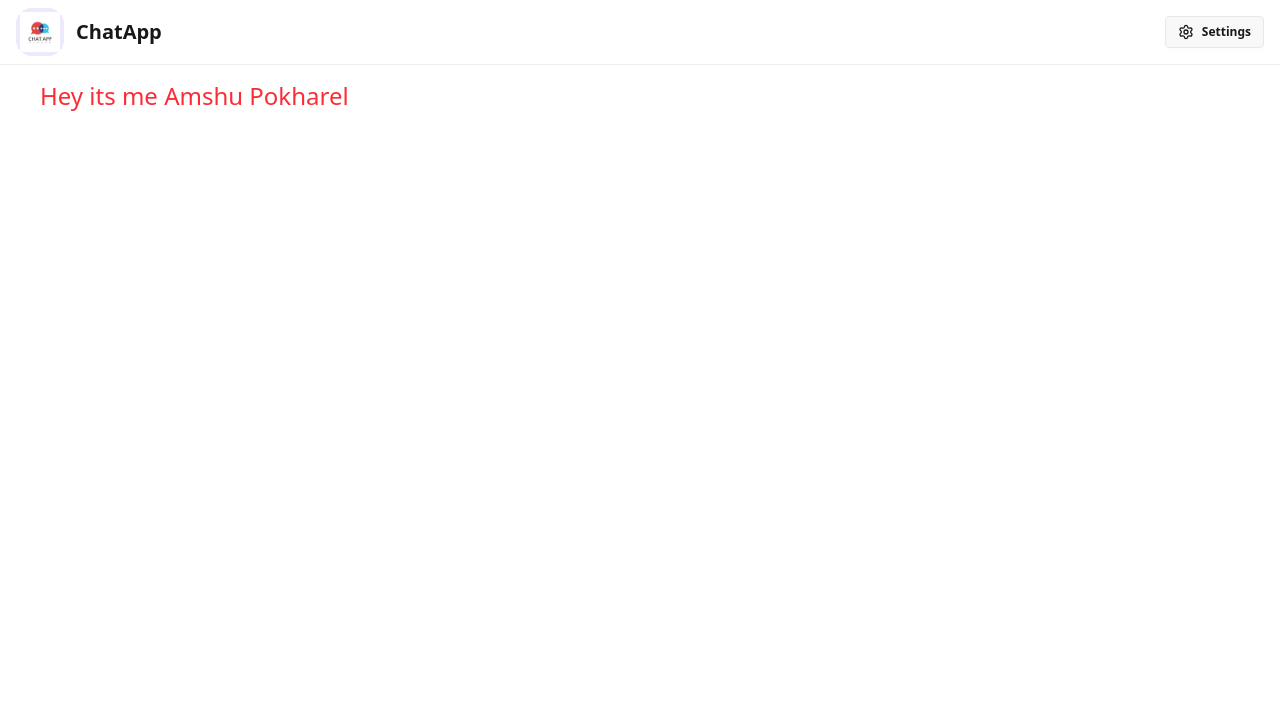
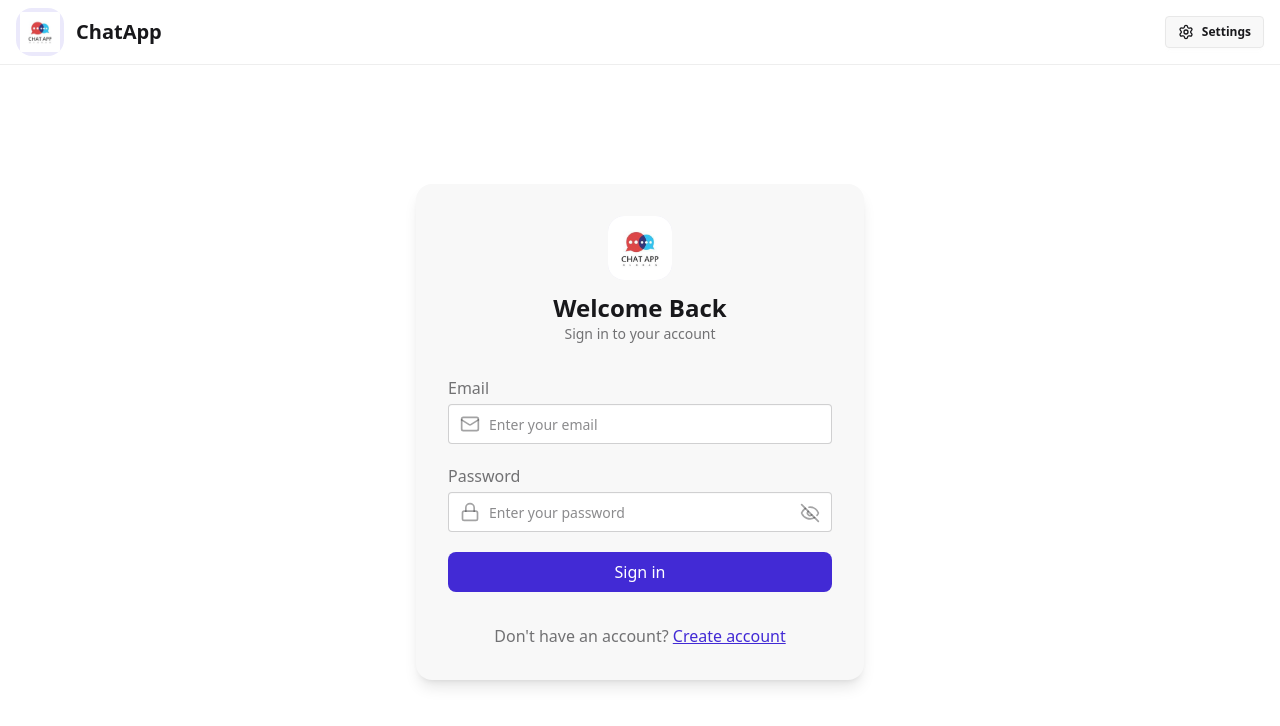
Before and after one commit to udira-re/ChatApplication, a React (Vite) app: page /login in a window 1280 px wide. Shown: the top 726 px of the page. Built offline with nearby package versions, Linux system fonts and the light colour scheme.

Commit message:
feat: login page ui is done

```diff
--- a/src/layout/layout.tsx
+++ b/src/layout/layout.tsx
@@ -17,7 +17,7 @@ export default function Layout() {
   }, [setIsCheckingAuth])
 
   useEffect(() => {
-    const publicRoutes = ["/login", "/register", "/settings"]
+    const publicRoutes = ["/login", "/register", "/settings", "/profile"]
 
     if (!isCheckingAuth && !authUser && !publicRoutes.includes(location.pathname)) {
       navigate("/login")
--- a/src/pages/LoginPage.tsx
+++ b/src/pages/LoginPage.tsx
@@ -1,7 +1,110 @@
+import { yupResolver } from "@hookform/resolvers/yup"
+import { Mail, Lock, Eye, EyeOff, Loader2 } from "lucide-react"
+import { useState } from "react"
+import { useForm } from "react-hook-form"
+import { Link } from "react-router"
+import * as yup from "yup"
+
+import Logo from "../assets/logo.jpg"
+import InputField from "../component/reuseable/InputFeild"
+import { useAuthStore } from "../store/store"
+
+// Validation schema
+const loginSchema = yup.object().shape({
+  email: yup.string().email("Invalid email").required("Email is required"),
+  password: yup
+    .string()
+    .required("Password is required")
+    // eslint-disable-next-line no-magic-numbers
+    .min(8, "Password must be at least 8 characters"),
+})
+
+type LoginFormData = yup.InferType<typeof loginSchema>
+
 export default function LoginPage() {
+  const [showPassword, setShowPassword] = useState(false)
+  const { login, isLogging } = useAuthStore()
+  const {
+    register,
+    handleSubmit,
+    formState: { errors },
+  } = useForm<LoginFormData>({
+    resolver: yupResolver(loginSchema),
+  })
+
+  const onSubmit = (data: LoginFormData) => {
+    login(data)
+    // 🔑 Call login API here
+  }
+
   return (
-    <>
-      <div className="text-2xl text-red-500">Hey its me Amshu Pokharel</div>
-    </>
+    <div className="h-screen flex items-center justify-center p-6">
+      <div className="w-full max-w-md space-y-8 bg-base-200 p-8 rounded-2xl shadow-lg">
+        {/* Logo */}
+        <div className="text-center">
+          <div className="size-16 rounded-2xl bg-primary/10 flex items-center justify-center group-hover:bg-primary/20 transition-colors overflow-hidden mx-auto">
+            <img src={Logo} alt="ChatApp Logo" className="w-20 h-20 object-contain" />
+          </div>
+          <h1 className="text-2xl font-bold mt-3">Welcome Back</h1>
+          <p className="text-base-content/60 text-sm">Sign in to your account</p>
+        </div>
+
+        {/* Form */}
+        <form onSubmit={handleSubmit(onSubmit)} className="space-y-5">
+          <InputField
+            label="Email"
+            placeholder="Enter your email"
+            icon={<Mail className="size-5 text-base-content/40" />}
+            error={errors.email?.message}
+            inputProps={register("email")}
+          />
+
+          <div className="relative">
+            <InputField
+              label="Password"
+              type={showPassword ? "text" : "password"}
+              placeholder="Enter your password"
+              icon={<Lock className="size-5 text-base-content/40" />}
+              error={errors.password?.message}
+              inputProps={{ ...register("password"), autoComplete: "new-password" }}
+            />
+            <button
+              type="button"
+              className="absolute  right-3 top-[72%] -translate-y-1/2  flex items-center"
+              onClick={() => setShowPassword(!showPassword)}
+            >
+              {showPassword ? (
+                <Eye className="size-5 text-base-content/40" />
+              ) : (
+                <EyeOff className="size-5 text-base-content/40" />
+              )}
+            </button>
+          </div>
+
+          <button
+            type="submit"
+            className="w-full py-2 px-4 rounded-lg bg-primary text-white font-medium hover:bg-primary/90 transition flex items-center justify-center gap-2"
+            disabled={isLogging}
+          >
+            {isLogging ? (
+              <>
+                <Loader2 className="h-5 w-5 animate-spin" />
+                Loading...
+              </>
+            ) : (
+              "Sign in"
+            )}
+          </button>
+        </form>
+        <div className="text-center ">
+          <p className="text-base-content/60">
+            Don&apos;t have an account?{" "}
+            <Link to="/register" className="link link-primary">
+              Create account
+            </Link>
+          </p>
+        </div>
+      </div>
+    </div>
   )
 }
--- a/src/pages/RegisterPage.tsx
+++ b/src/pages/RegisterPage.tsx
@@ -83,7 +83,7 @@ const RegisterPage: React.FC = () => {
             />
             <button
               type="button"
-              className="absolute inset-y-0 right-0 pr-3 mt-7 flex items-center"
+              className="absolute  right-3 top-[72%] -translate-y-1/2  flex items-center"
               onClick={() => setShowPassword(!showPassword)}
             >
               {showPassword ? (
--- a/src/store/store.ts
+++ b/src/store/store.ts
@@ -10,25 +10,27 @@ type AuthState = {
   isUpdatingProfile: boolean
   setIsCheckingAuth: (value: boolean) => void
 
-  register: (data: { email: string; password: string }) => Promise<void>
+  register: (data: { email: string; password: string; fullName: string }) => Promise<void>
   logOut: () => Promise<void>
+  login: (data: { email: string; password: string }) => Promise<void>
 }
 
 export const useAuthStore = create<AuthState>((set, get) => ({
   authUser: null,
   isRegister: false,
   isLogging: false,
+
   isCheckingAuth: true,
   isUpdatingProfile: false,
 
   setIsCheckingAuth: (value) => set({ isCheckingAuth: value }),
-
+  //
   register: async (data) => {
     set({ isRegister: true })
     const user = await registerUser(data)
     set({ authUser: user, isRegister: false })
   },
-
+  //
   logOut: async () => {
     const currentUser = get().authUser
     if (!currentUser) return
@@ -41,4 +43,6 @@ export const useAuthStore = create<AuthState>((set, get) => ({
       set({ isLogging: false })
     }
   },
+  //
+  login: async () => {},
 }))
```
